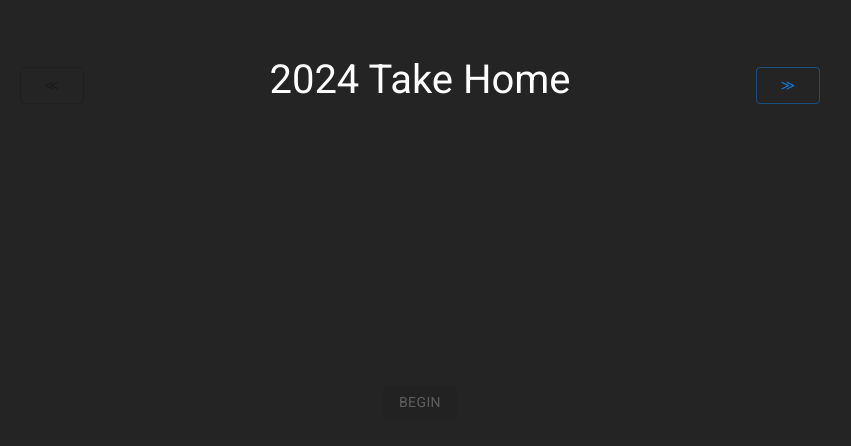
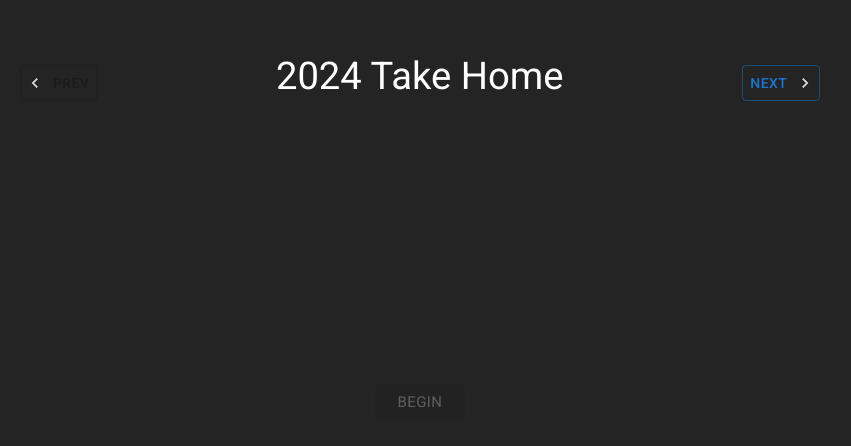
Before and after one commit to aokorodu/multiverse, a React (Vite) app in the folder the-multiverse/: page / in a window 1280 px wide. Shown: the part 298-744 px from the top of the page, without its empty margins (220-1071 px from the left). Built offline with nearby package versions, Linux system fonts and the light colour scheme.

Commit message:
button styling

```diff
--- a/the-multiverse/src/App.jsx
+++ b/the-multiverse/src/App.jsx
@@ -95,6 +95,7 @@ function App() {
         <div className={page == -1 ? "disabled" : "enabled"}>
           <Button
             variant="contained"
+            size="large"
             onClick={changePage}
             disabled={page == -1 ? true : false}
           >
--- a/the-multiverse/src/components/Intro.jsx
+++ b/the-multiverse/src/components/Intro.jsx
@@ -3,6 +3,8 @@ import styles from "./Intro.module.css";
 import gsap from "gsap";
 import { useGSAP } from "@gsap/react";
 import Button from "@mui/material/Button";
+import NavigateBeforeIcon from "@mui/icons-material/NavigateBefore";
+import NavigateNextIcon from "@mui/icons-material/NavigateNext";
 
 const Intro = ({ completedCallback }) => {
   const stage = useRef(null);
@@ -60,8 +62,9 @@ const Intro = ({ completedCallback }) => {
           variant="outlined"
           onClick={prevPage}
           disabled={sceneNum == 0 ? true : false}
+          startIcon={<NavigateBeforeIcon />}
         >
-          ≪
+          prev
         </Button>
 
         <svg ref={stage} width={"100%"} height={"100%"} viewBox={`0 0 800 610`}>
@@ -656,8 +659,9 @@ const Intro = ({ completedCallback }) => {
             variant="outlined"
             onClick={nextPage}
             disabled={sceneNum == sceneRefs.current.length - 1 ? true : false}
+            endIcon={<NavigateNextIcon color={"secondary"} />}
           >
-            ≫
+            next
           </Button>
         }
       </div>
```
